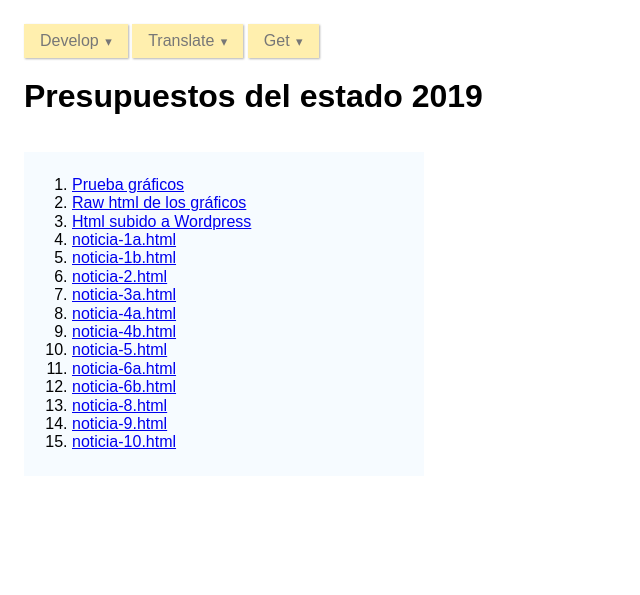
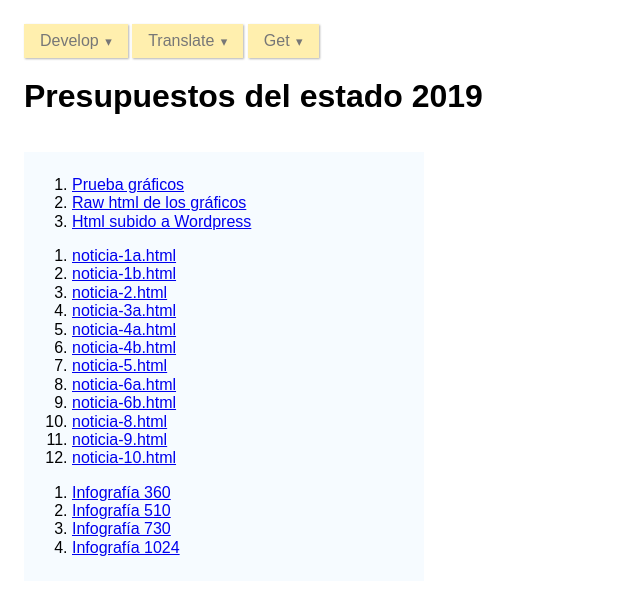
Before and after one commit to vigonzalgp/gpes-budget-gov-analisis, a Jekyll site: the page built from index.html, in a window 1280 px wide. Shown: the top 595 px of the page, without its empty margins (0-640 px from the left). Built offline with Jekyll 4.4.1, drawn with Linux system fonts in a browser that asks for light colours; nearby versions of some CDN libraries.

Commit message:
Rehacer el index

```diff
--- a/index.html
+++ b/index.html
@@ -127,10 +127,13 @@ layout: default
     <div class="pure-g">
         <div class="pure-u-1 pure-u-md-1-3">
             <div class="testGroup">
+
                 <ol>
                     <li><a href="es/blog.html">Prueba gráficos</a></li>
                     <li><a href="es/raw.html">Raw html de los gráficos</a></li>
                     <li><a href="https://github.com/greenpeace/gpes-budget-gov-analisis/tree/master/output">Html subido a Wordpress</a></li>
+                </ol>
+                <ol>
                     <li><a href="output/noticia-1a.html">noticia-1a.html</a></li>
                     <li><a href="output/noticia-1b.html">noticia-1b.html</a></li>
                     <li><a href="output/noticia-2.html">noticia-2.html</a></li>
@@ -143,6 +146,13 @@ layout: default
                     <li><a href="output/noticia-8.html">noticia-8.html</a></li>
                     <li><a href="output/noticia-9.html">noticia-9.html</a></li>
                     <li><a href="output/noticia-10.html">noticia-10.html</a></li>
+                </ol>
+
+                <ol>
+                    <li><a href="output/INFOGRAFIA-presupuestos-2019_360px.svg">Infografía 360</a></li>
+                    <li><a href="output/INFOGRAFIA-presupuestos-2019_510px.svg">Infografía 510</a></li>
+                    <li><a href="output/INFOGRAFIA-presupuestos-2019_730px.svg">Infografía 730</a></li>
+                    <li><a href="output/INFOGRAFIA-presupuestos-2019_1024px.svg">Infografía 1024</a></li>
                 </ol>
             </div>
         </div>
```
